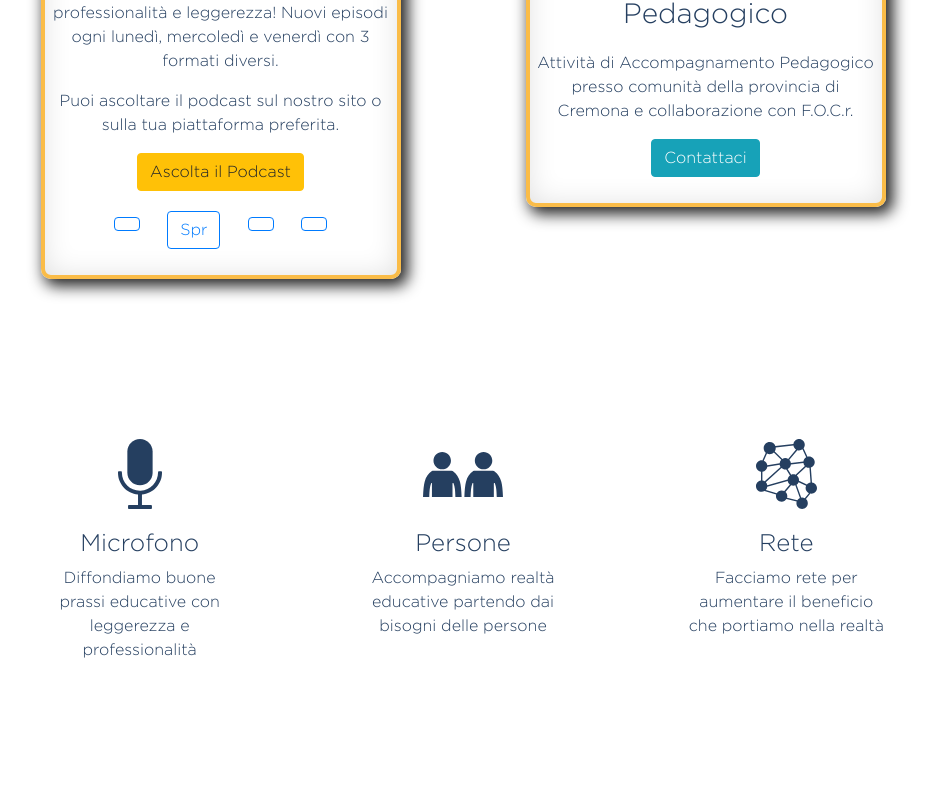
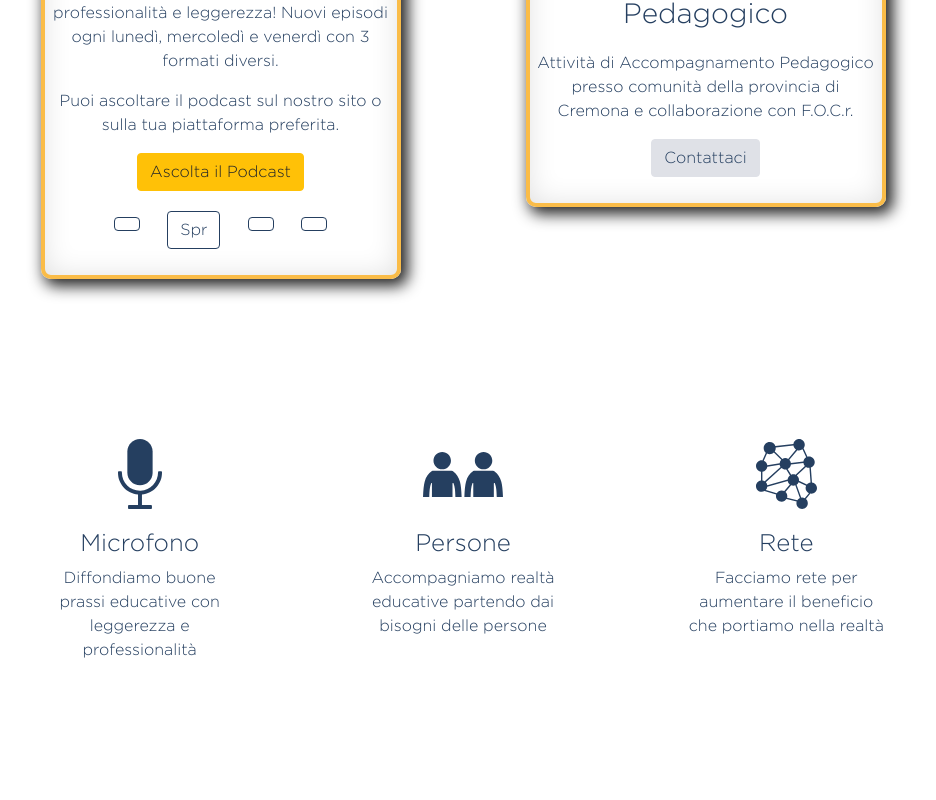
Before and after one commit to Malv93/eduway, a Next.js app: page / in a window 1280 px wide. Shown: the part 1120-1920 px from the top of the page, without its empty margins (177-1113 px from the left). Built offline with nearby package versions, Linux system fonts and the light colour scheme.

Commit message:
Add custom colors for bootstrap buttons: bluenavy, bluenavy-outline and gray-lightblue.

```diff
--- a/components/forms/contactForm.js
+++ b/components/forms/contactForm.js
@@ -88,9 +88,8 @@ export default function ContactForm() {
           </div>
           <Button
             type="submit"
-            variant="primary"
             block
-            className={"button-font" + " " + styles.sendButton}
+            className={"bluenavy-button" + " " + styles.sendButton}
           >
             Invia
           </Button>
--- a/components/home/activities.js
+++ b/components/home/activities.js
@@ -45,7 +45,7 @@ export default function Activities() {
                     href="https://open.spotify.com/show/0YVXCXiDZL6X5eJfff2Pdi?si=REXuIRcAQ0WFPLoQiRuyLw"
                     target="_blank"
                   >
-                    <Button variant="outline-primary">
+                    <Button className="bluenavy-button-outline">
                       <i class="fab fa-spotify"></i>
                     </Button>
                   </a>
@@ -53,18 +53,18 @@ export default function Activities() {
                     href="https://www.spreaker.com/show/eduway-the-podcast"
                     target="_blank"
                   >
-                    <Button variant="outline-primary">Spr</Button>
+                    <Button className="bluenavy-button-outline">Spr</Button>
                   </a>
                   <a
                     href="https://podcasts.google.com/feed/aHR0cHM6Ly93d3cuc3ByZWFrZXIuY29tL3Nob3cvNDYxNzcwMC9lcGlzb2Rlcy9mZWVk"
                     target="_blank"
                   >
-                    <Button variant="outline-primary">
+                    <Button className="bluenavy-button-outline">
                       <i class="fab fa-google"></i>
                     </Button>
                   </a>
                   <a href="https://music.apple.com/it/browse" target="_blank">
-                    <Button variant="outline-primary">
+                    <Button className="bluenavy-button-outline">
                       <i class="fab fa-itunes-note"></i>
                     </Button>
                   </a>
@@ -88,7 +88,7 @@ export default function Activities() {
                   provincia di Cremona e collaborazione con F.O.C.r.
                 </p>
                 <Link href="/#contact-form">
-                  <Button variant="info" className="button-font">
+                  <Button className="greylightblue-button">
                     <i class="far fa-envelope"></i> Contattaci
                   </Button>
                 </Link>
--- a/components/home/heading.js
+++ b/components/home/heading.js
@@ -27,7 +27,7 @@ export default function Heading() {
               </Button>
             </Link>
             <Link href="/#contact-form">
-              <Button variant="info" className={`button-font ${styles.button}`}>
+              <Button className={`greylightblue-button ${styles.button}`}>
                 <i class="far fa-envelope"></i> Contattaci
               </Button>
             </Link>
--- a/styles/globals.css
+++ b/styles/globals.css
@@ -36,6 +36,55 @@ a {
   --secondary-color: #4895fa;
   --third-color: #dfe1e7;
   --fourth-color: #fabc48;
+}
+
+/*Custom colors for bootstrap buttons*/
+/* I have to use !important in order to override all bootstrap selectors, indipendently from their specificity */
+/* Blue navy */
+.bluenavy-button {
+  background-color: var(--primary-color) !important;
+  border-color: var(--primary-color) !important;
+}
+.bluenavy-button:hover,
+.bluenavy-button:active,
+.bluenavy-button:focus {
+  background-color: #1a2e49 !important;
+}
+.bluenavy-button:active,
+.bluenavy-button:focus {
+  box-shadow: 0 0 0 3px #1a2e497a !important;
+}
+/* Blue navy outline variant */
+.bluenavy-button-outline {
+  color: var(--primary-color) !important;
+  background-color: transparent !important;
+  border-color: var(--primary-color) !important;
+}
+.bluenavy-button-outline:hover,
+.bluenavy-button-outline:active,
+.bluenavy-button-outline:focus {
+  color: #fff !important;
+  background-color: var(--primary-color) !important;
+}
+.bluenavy-button-outline:active,
+.bluenavy-button-outline:focus {
+  background-color: #1a2e49 !important;
+  box-shadow: 0 0 0 3px #1a2e497a !important;
+}
+/* Grey lightblue */
+.greylightblue-button {
+  color: var(--primary-color) !important;
+  background-color: var(--third-color) !important;
+  border-color: var(--third-color) !important;
+}
+.greylightblue-button:hover,
+.greylightblue-button:active,
+.greylightblue-button:focus {
+  background-color: #c4cad8 !important;
+}
+.greylightblue-button:active,
+.greylightblue-button:focus {
+  box-shadow: 0 0 0 3px #dfe1e77a !important;
 }
 
 /* Flex column Layout */
```
Also changed, not shown: pages/podcast.js (+4 -4 lines).
